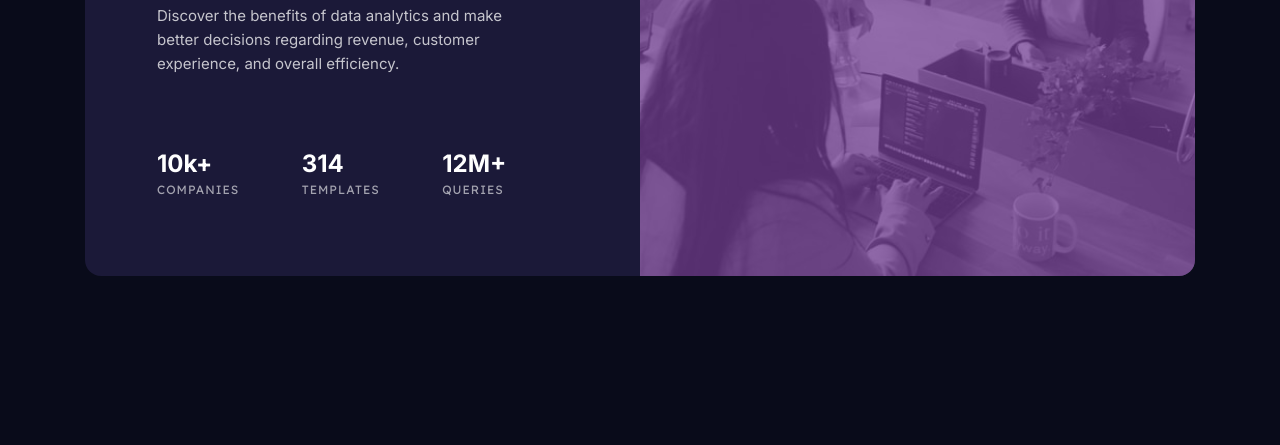
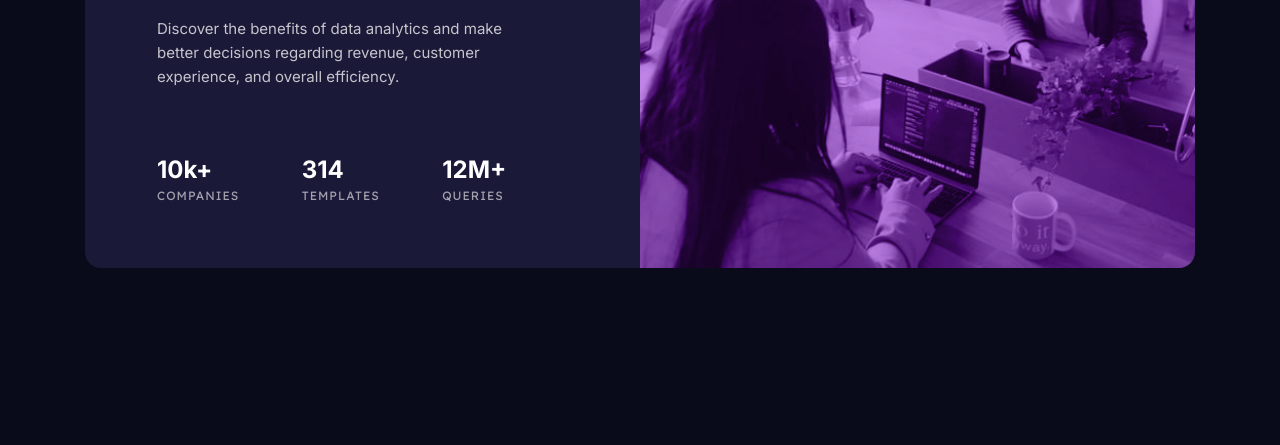
Before and after one commit to gmagnenat/stats-preview-card-component, a website: page src/index.html in a window 1280 px wide. Shown: the part 355-800 px from the top of the page. Drawn offline with nearby package versions, Linux system fonts and the light colour scheme; files that its build step writes are made by us from their sources; files whose address does not match are found by name.

Commit message:
Update image overlay

```diff
--- a/src/sass/main.scss
+++ b/src/sass/main.scss
@@ -112,7 +112,7 @@ body {
 		align-items: center;
 		list-style: none;
 		justify-content: space-between;
-		margin-top: 2rem;
+		margin-top: auto;
 
 		li {
 			display: flex;
@@ -157,17 +157,20 @@ body {
 			object-fit: cover;
 			border-top-right-radius: $br-8;
 			border-top-left-radius: $br-8;
-			filter: brightness(0.5);
+			opacity: 0.6;
+			background-blend-mode: color-burn;
 		}
 
-		&::after {
+		::after {
 			content: '';
 			position: absolute;
 			top: 0;
 			left: 0;
 			width: 100%;
 			height: 100%;
-			background-color: rgb($clr-accent-400, 0.5);
+			background-color: $clr-accent-400;
+			opacity: 0.75;
+			mix-blend-mode: color;
 			border-top-right-radius: $br-8;
 			border-bottom-right-radius: $br-8;
 		}
@@ -191,10 +194,12 @@ body {
 
 		&__illustration {
 			order: 1;
+			max-height: 27.875rem;
 
 			img {
 				border-top-left-radius: 0;
 				border-bottom-right-radius: $br-8;
+				// max-height: 27.875rem;
 			}
 		}
 
```
Also changed, not shown: public/css/main.css, 1 other file.
